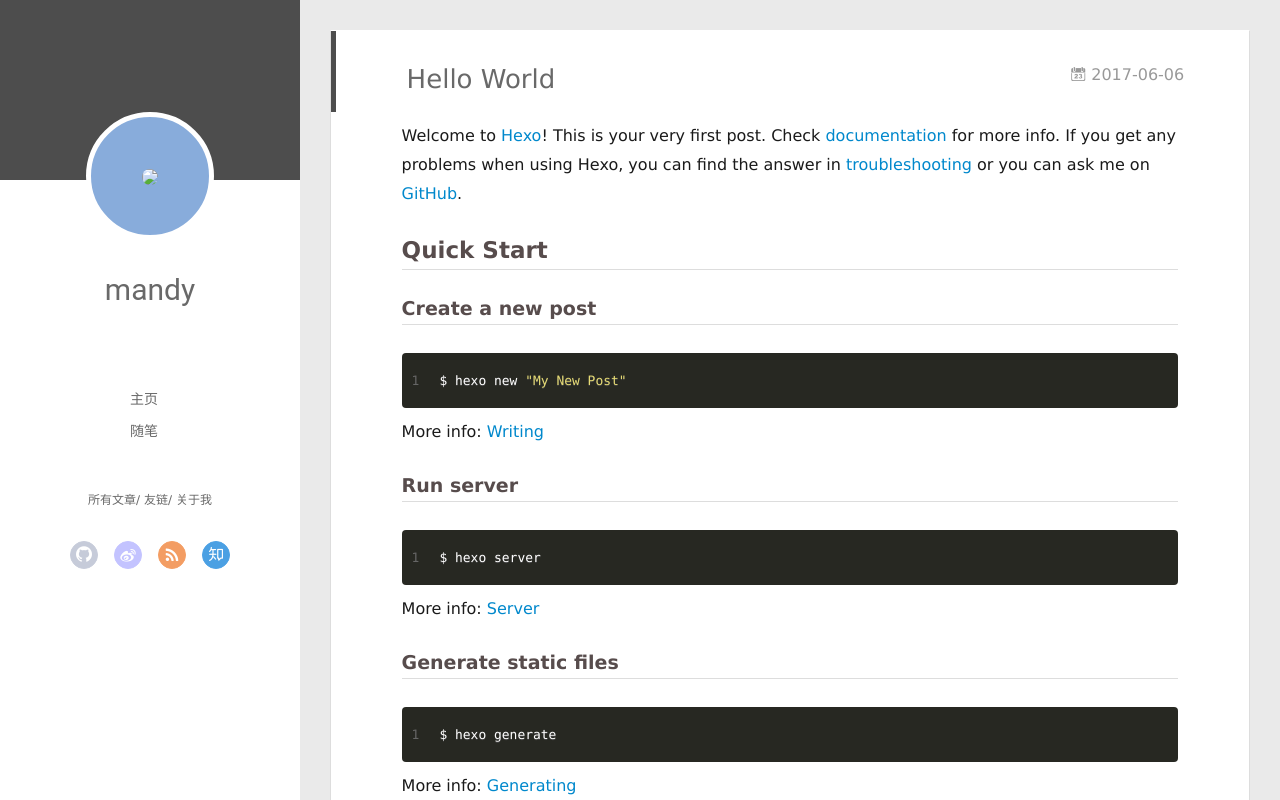
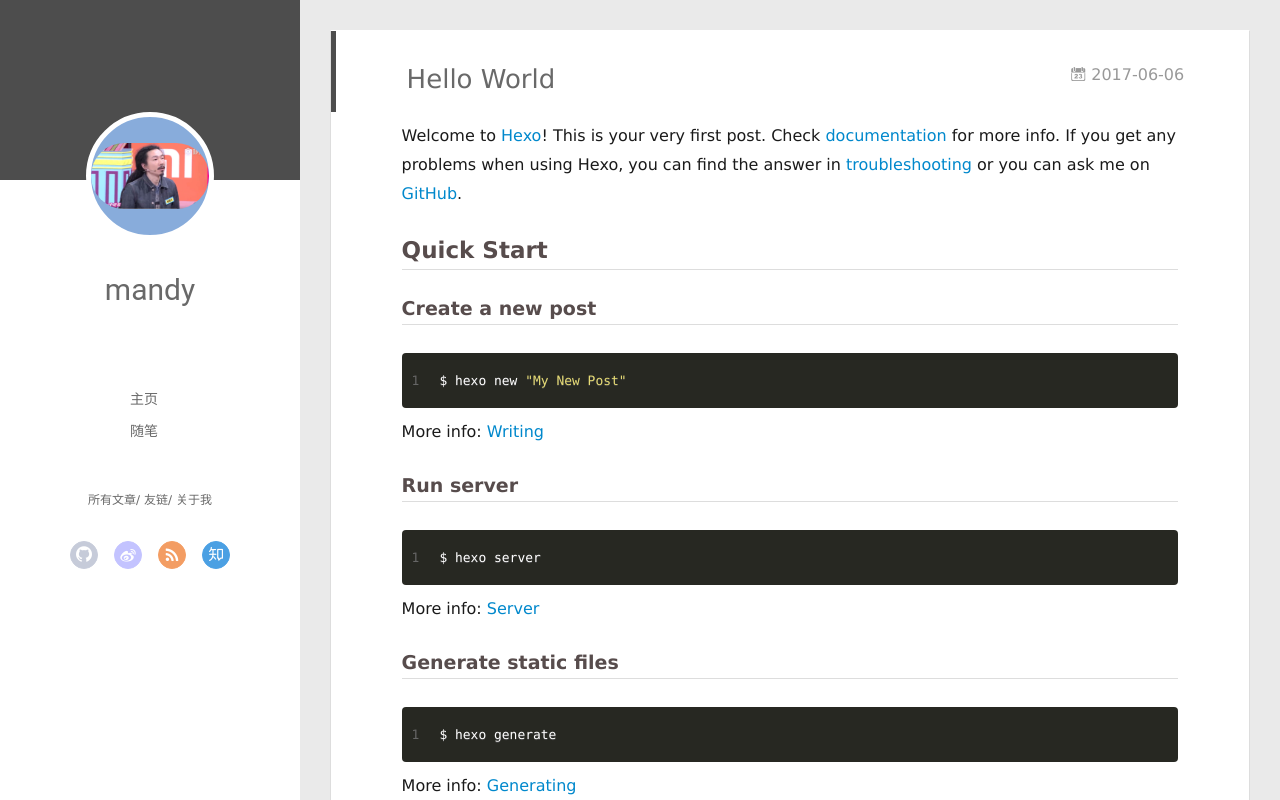
Before and after one commit to mandyer/mandy.github.io, a plain HTML site: page index.html in a window 1280 px wide. Drawn offline with Linux system fonts and the light colour scheme; no server answers.

Commit message:
Site updated: 2017-06-06 16:00:33

```diff
--- a/index.html
+++ b/index.html
@@ -27,10 +27,6 @@
       background: linear-gradient(200deg,#a0cfe4,#e8c37e);
     }
   </style>
-
-
-
-
 </head>
 
 <body>
@@ -42,7 +38,7 @@
 <div class="intrude-less">
 	<header id="header" class="inner">
 		<a href="/" class="profilepic">
-			<img src="null" class="js-avatar">
+			<img src="../img/head.jpeg" class="js-avatar">
 		</a>
 		<hgroup>
 		  <h1 class="header-author"><a href="/">mandy</a></h1>
@@ -100,7 +96,7 @@
 	<div class="intrude-less">
 		<header id="header" class="inner">
 			<div class="profilepic">
-				<img src="null" class="js-avatar">
+				<img src="../img/head.jpeg" class="js-avatar">
 			</div>
 			<hgroup>
 			  <h1 class="header-author js-header-author">mandy</h1>
```
Also changed, not shown: img/head.jpeg (added).
